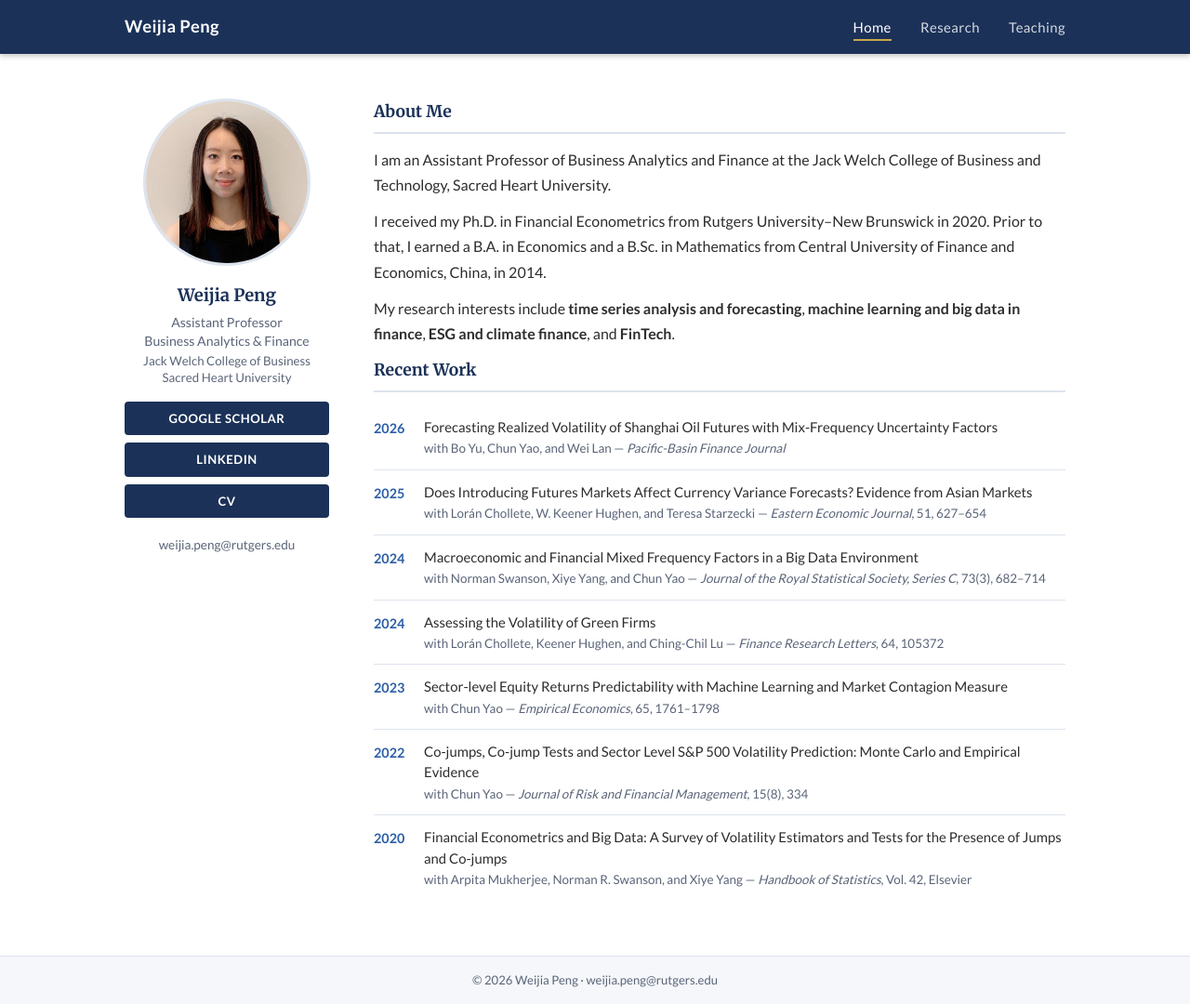
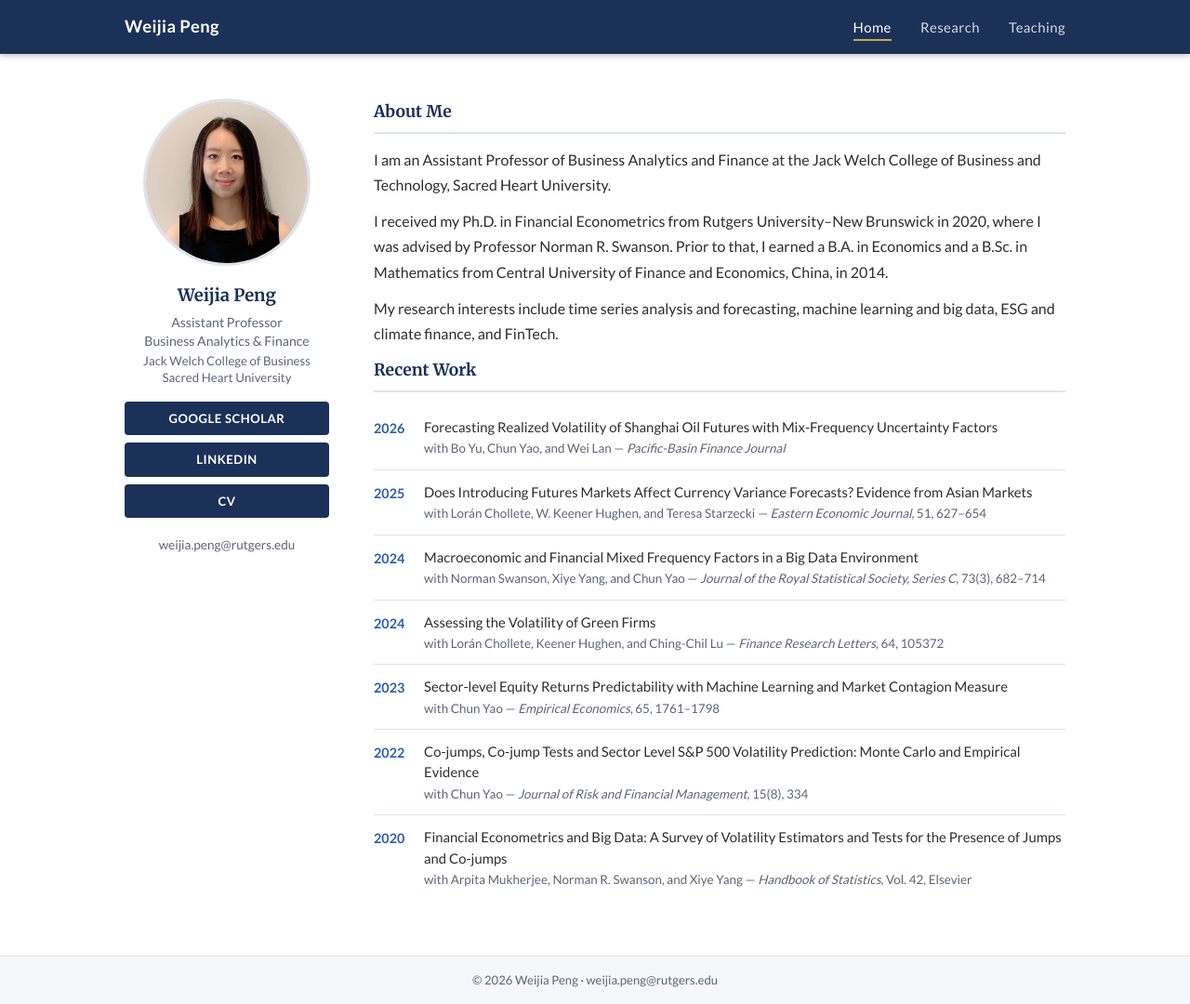
Before and after one commit to weijiap/weijiap.github.io, a Jekyll site: the page built from index.html, in a window 1280 px wide and 1080 px high. Shown: the whole window at 93% size. Built offline with Jekyll 4.4.1, drawn with Linux system fonts in a browser that asks for light colours.

Commit message:
Home: update bio paragraph

```diff
--- a/index.html
+++ b/index.html
@@ -42,14 +42,13 @@ title: Home
         Jack Welch College of Business and Technology, Sacred Heart University.
       </p>
       <p>
-        I received my Ph.D. in Financial Econometrics from Rutgers University–New Brunswick in 2020.
-        Prior to that, I earned a B.A. in Economics and a B.Sc. in Mathematics from
-        Central University of Finance and Economics, China, in 2014.
+        I received my Ph.D. in Financial Econometrics from Rutgers University–New Brunswick in 2020,
+        where I was advised by Professor Norman R. Swanson. Prior to that, I earned a B.A. in Economics
+        and a B.Sc. in Mathematics from Central University of Finance and Economics, China, in 2014.
       </p>
       <p>
-        My research interests include <strong>time series analysis and forecasting</strong>,
-        <strong>machine learning and big data in finance</strong>,
-        <strong>ESG and climate finance</strong>, and <strong>FinTech</strong>.
+        My research interests include time series analysis and forecasting, machine learning and big data,
+        ESG and climate finance, and FinTech.
       </p>
     </section>
 
```
